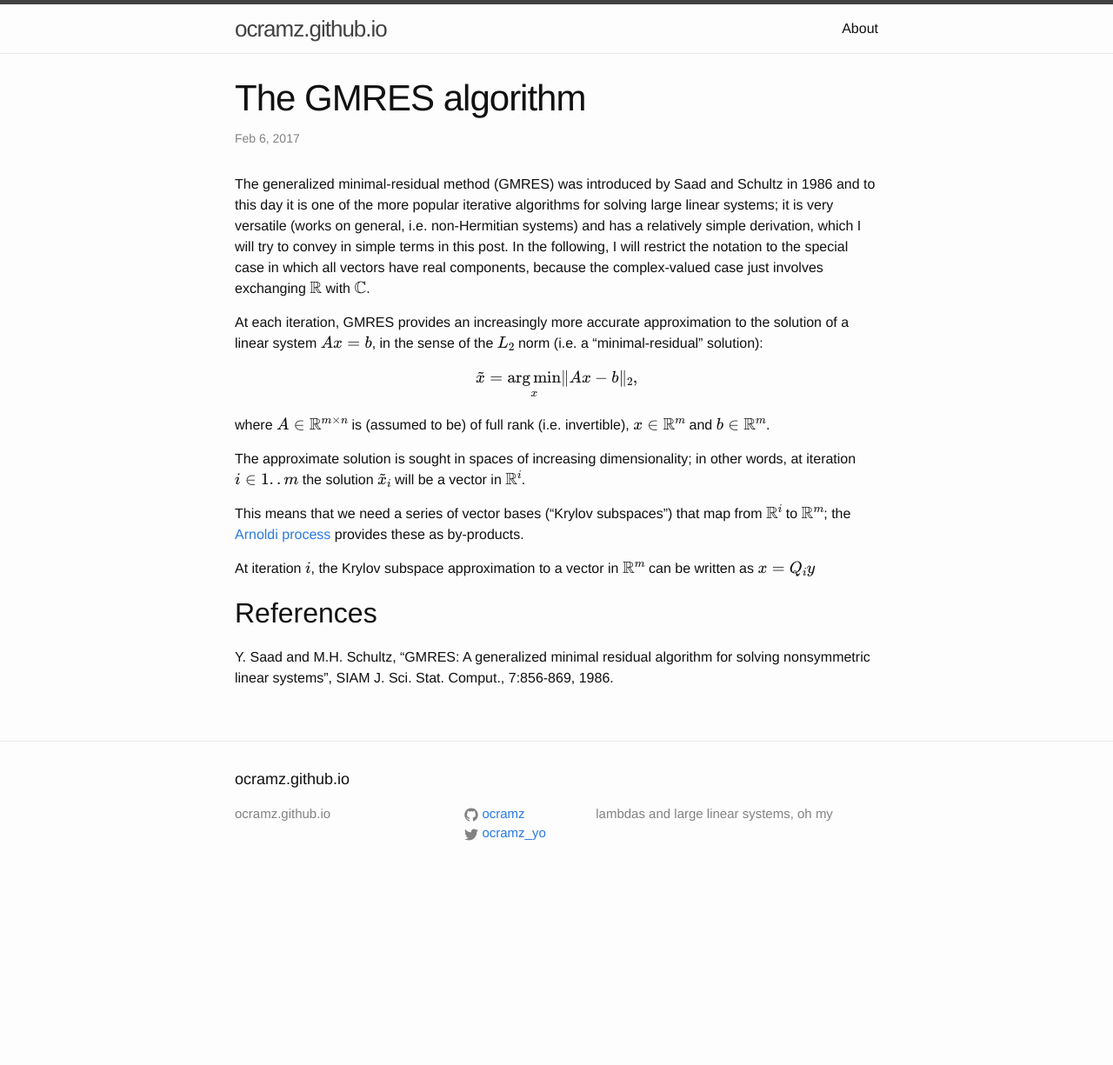
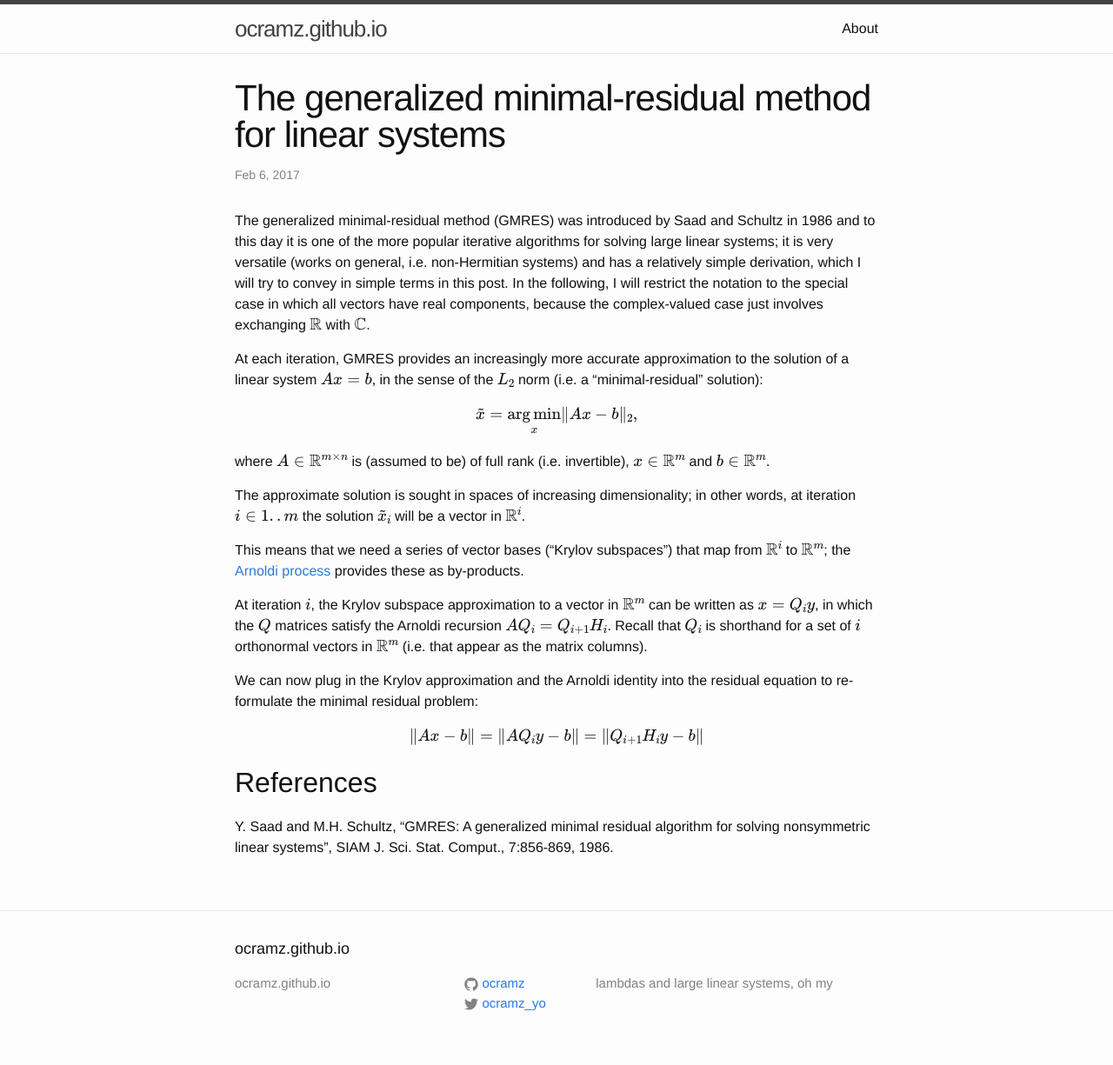
Before and after one commit to ocramz/ocramz.github.io, a Jekyll site: the page built from _posts/2017-02-06-gmres.markdown, in a window 1280 px wide. Shown: the whole page at 87% size. Built offline with Jekyll 4.4.1, drawn with Linux system fonts in a browser that asks for light colours; formulas are drawn with MathJax 3; before the commit the page ends 1030 px from its top, so only the background shows below that.

Commit message:
blog update

```diff
--- a/_posts/2017-02-06-gmres.markdown
+++ b/_posts/2017-02-06-gmres.markdown
@@ -1,6 +1,6 @@
 ---
 layout: post
-title: The GMRES algorithm
+title: The generalized minimal-residual method for linear systems
 date: 2017-02-06
 categories: mathematics linear-algebra
 ---
@@ -20,7 +20,13 @@ The approximate solution is sought in spaces of increasing dimensionality; in ot
 
 This means that we need a series of vector bases ("Krylov subspaces") that map from $$\mathbb{R}^i$$ to $$\mathbb{R}^m$$; the [Arnoldi process](https://ocramz.github.io/mathematics/tutorials/2016/11/09/arnoldi-alt.html) provides these as by-products.
 
-At iteration $$i$$, the Krylov subspace approximation to a vector in $$\mathbb{R}^m$$ can be written as $$x = Q_i y$$
+At iteration $$i$$, the Krylov subspace approximation to a vector in $$\mathbb{R}^m$$ can be written as $$x = Q_i y$$, in which the $$Q$$ matrices satisfy the Arnoldi recursion $$A Q_i = Q_{i+1} H_i$$. Recall that $$Q_i$$ is shorthand for a set of $$i$$ orthonormal vectors in $$\mathbb{R}^m$$ (i.e. that appear as the matrix columns).
+
+We can now plug in the Krylov approximation and the Arnoldi identity into the residual equation to re-formulate the minimal residual problem:
+
+$$
+\|A x - b\| = \|A Q_i y - b\| = \|Q_{i+1} H_i y -b\|
+$$
 
 
 
```
Also changed, not shown: 3 other files.
